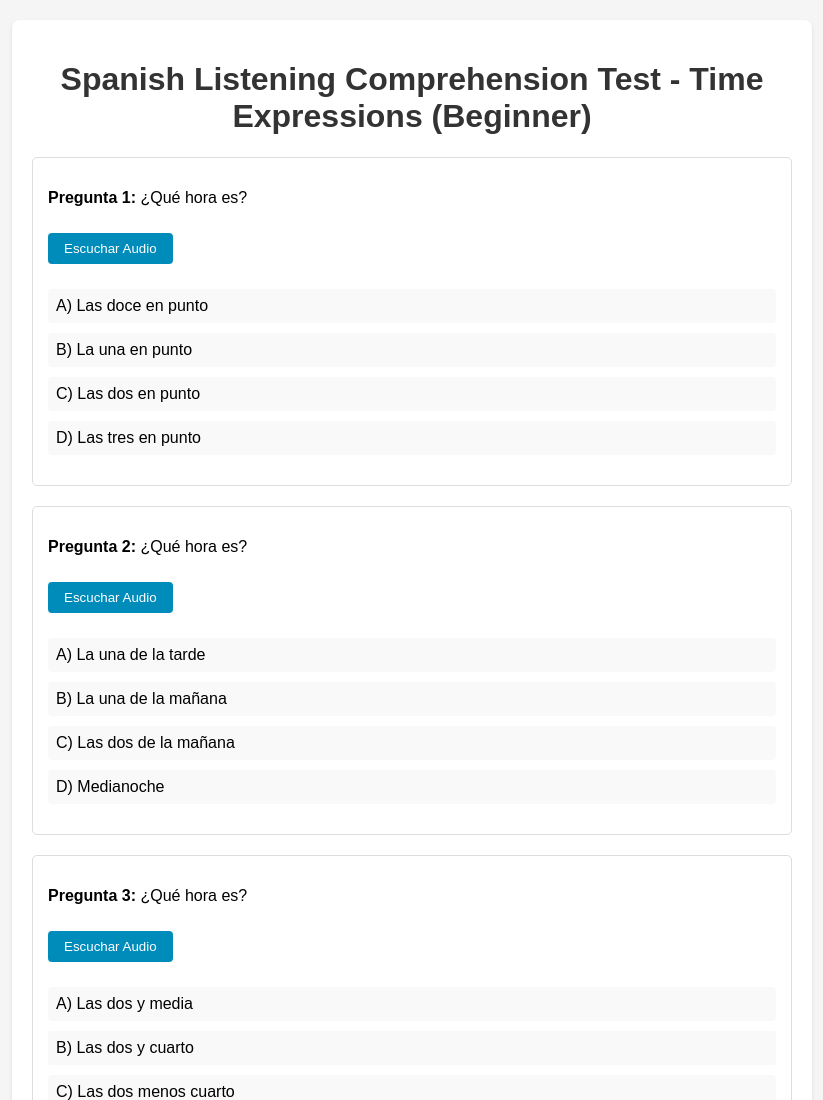
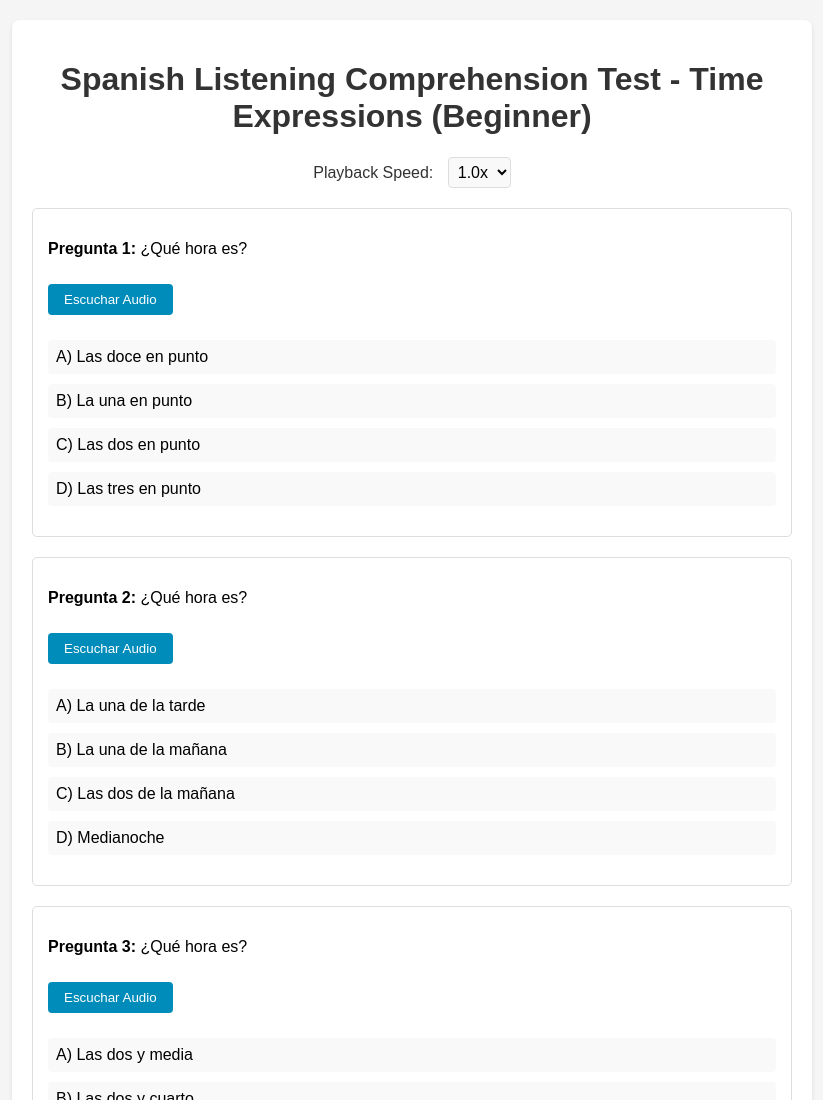
Before and after one commit to WayneVSDev/SpanishListeningTimeMock01, a plain HTML site: page index.html in a window 1280 px wide. Shown: the top 1100 px of the page, without its empty margins (228-1051 px from the left). Drawn offline with Linux system fonts and the light colour scheme.

Commit message:
Update index.html

```diff
--- a/index.html
+++ b/index.html
@@ -107,11 +107,47 @@
             font-size: 0.9em;
             display: none;
         }
+
+        .speed-control {
+            margin: 15px 0;
+            text-align: center;
+        }
+
+        .speed-control label {
+            margin-right: 10px;
+            font-size: 16px;
+            color: #333;
+        }
+
+        .speed-control select {
+            padding: 5px;
+            font-size: 16px;
+            border-radius: 4px;
+            border: 1px solid #ddd;
+            background-color: #f9f9f9;
+            cursor: pointer;
+        }
+
+        .speed-control select:focus {
+            outline: none;
+            border-color: #008CBA;
+        }
     </style>
 </head>
 <body>
     <div class="container">
         <h1>Spanish Listening Comprehension Test - Time Expressions (Beginner)</h1>
+        <div class="speed-control">
+            <label for="playback-speed">Playback Speed:</label>
+            <select id="playback-speed">
+                <option value="0.5">0.5x</option>
+                <option value="1.0" selected>1.0x</option>
+                <option value="1.5">1.5x</option>
+                <option value="2.0">2.0x</option>
+                <option value="2.5">2.5x</option>
+                <option value="3.0">3.0x</option>
+            </select>
+        </div>
         <div id="quiz"></div>
         <button id="submit-btn">Submit Answers</button>
         <div id="results"></div>
@@ -1124,7 +1160,14 @@
         const quizContainer = document.getElementById('quiz');
         const submitButton = document.getElementById('submit-btn');
         const resultsContainer = document.getElementById('results');
+        const playbackSpeedSelect = document.getElementById('playback-speed');
         let selectedAnswers = new Array(questions.length).fill(null);
+        let playbackSpeed = 1.0; // Default speed
+
+        // Update playback speed when the dropdown changes
+        playbackSpeedSelect.addEventListener('change', () => {
+            playbackSpeed = parseFloat(playbackSpeedSelect.value);
+        });
 
         function generateQuiz() {
             questions.forEach((q, index) => {
@@ -1149,6 +1192,7 @@
 
         function playAudio(index) {
             const audio = new Audio(questions[index].audioFile);
+            audio.playbackRate = playbackSpeed; // Apply selected playback speed
             audio.play();
         }
 
```
